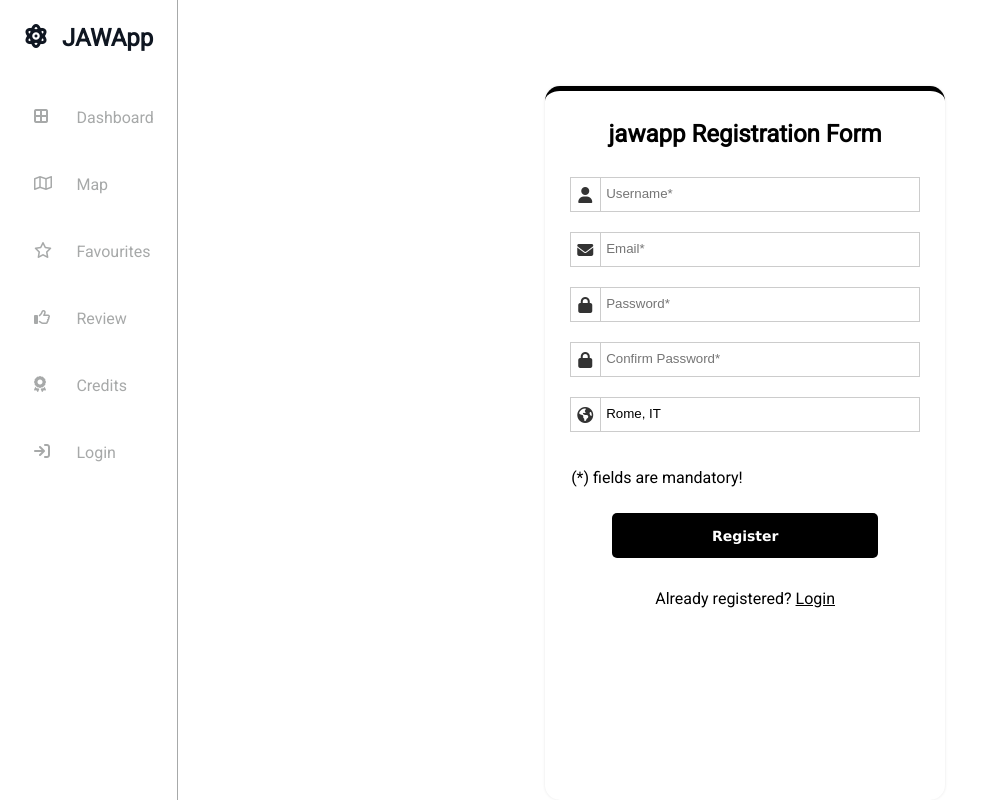
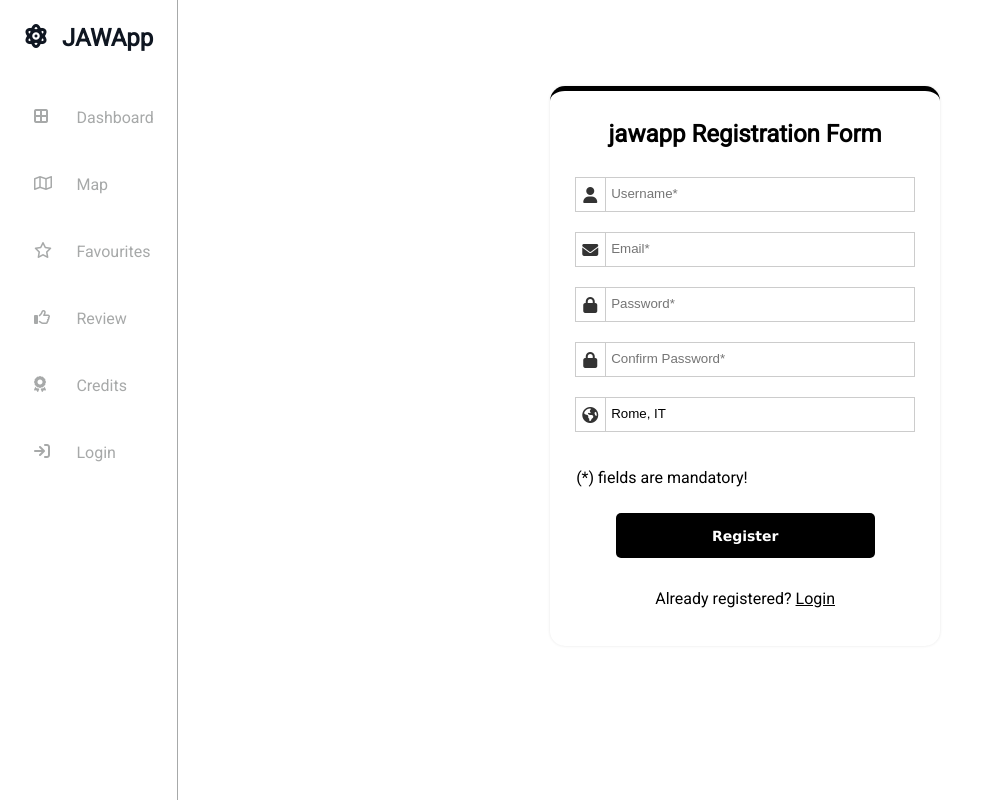
Before and after one commit to marco3724/jawapp, a Vue app: page /register in a window 1280 px wide. Shown: the whole page, without its empty margins (0-983 px from the left). Built offline with nearby package versions, Linux system fonts and the light colour scheme; what vue-toast-notification would draw is missing.

Commit message:
fix form width

```diff
--- a/src/views/LoginFormView.vue
+++ b/src/views/LoginFormView.vue
@@ -119,8 +119,9 @@ body {
   }
 }
 .form_wrapper {
+   max-height: 20rem;
   background: #fff;
-  width: 400px;
+  width: 390px;
   max-width: 100%;
   border-radius: 15px;
   box-sizing: border-box;
--- a/src/views/RegistrationFormView.vue
+++ b/src/views/RegistrationFormView.vue
@@ -173,9 +173,10 @@ body {
   }
 }
 .form_wrapper {
+  max-height: 35rem;
   border-radius: 15px;
   background: #fff;
-  width: 400px;
+  width:390px;
   max-width: 100%;
   box-sizing: border-box;
   padding: 25px;
```
